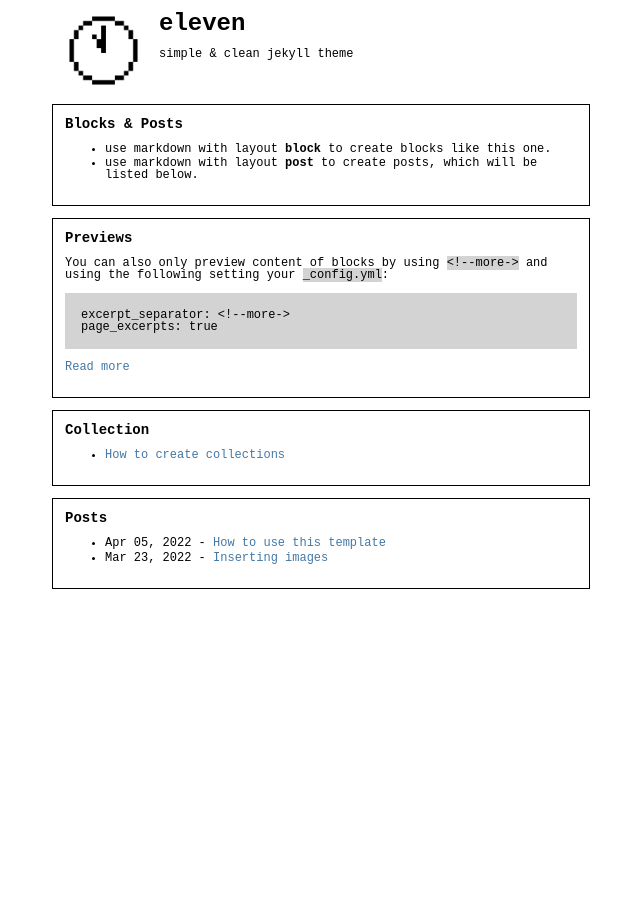
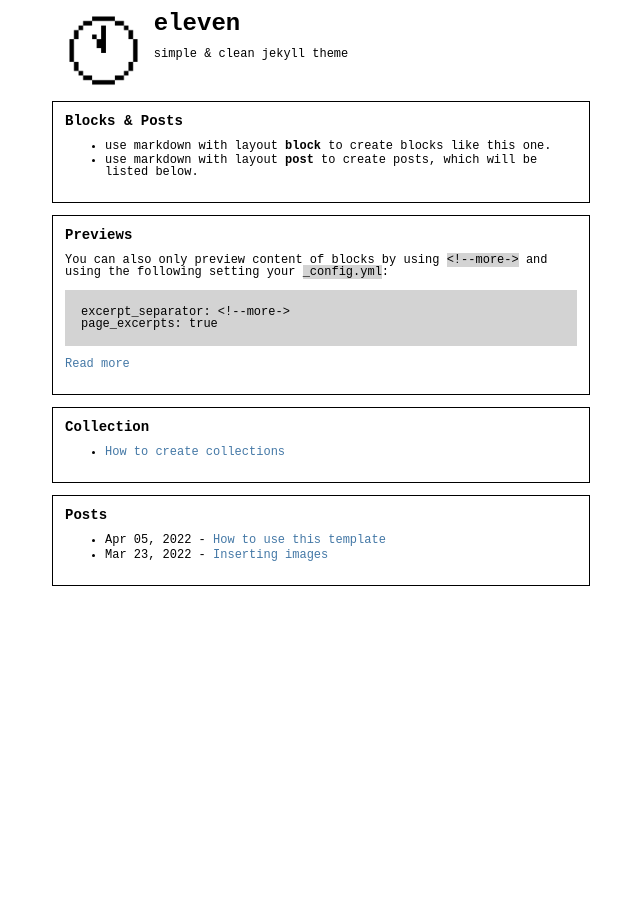
Before and after one commit to PaulSt/eleven, a Jekyll site: the page built from index.md, in a window 1280 px wide. Shown: the whole page, without its empty margins (319-959 px from the left). Built offline with Jekyll 4.4.1, drawn with Linux system fonts in a browser that asks for light colours.

Commit message:
fix header in home on mobile

```diff
--- a/_layouts/home.html
+++ b/_layouts/home.html
@@ -5,9 +5,8 @@
 <main class="page-content" aria-label="Content">
     <div class="w">
     <img src="{{ site.eleven.logo  | relative_url }}" class="logo">
-    <div style="display: inline-block; vertical-align: top; margin: 0 10px">
         {{ content }}
-    </div>
+    <div style="clear: both;"></div>
     </div>
 
     {% for page in site.pages %}
--- a/_sass/eleven.scss
+++ b/_sass/eleven.scss
@@ -80,9 +80,10 @@
 img.logo {
     height: 15%;
     width:  15%;
-    display: inline;
     object-fit: cover;
     border-radius: 50%;
+    float: left;
+    margin: 0 1em 0 0;
 }
 
 img + em {
```
Also changed, not shown: _Collection/col.md (+1 -1 lines).
